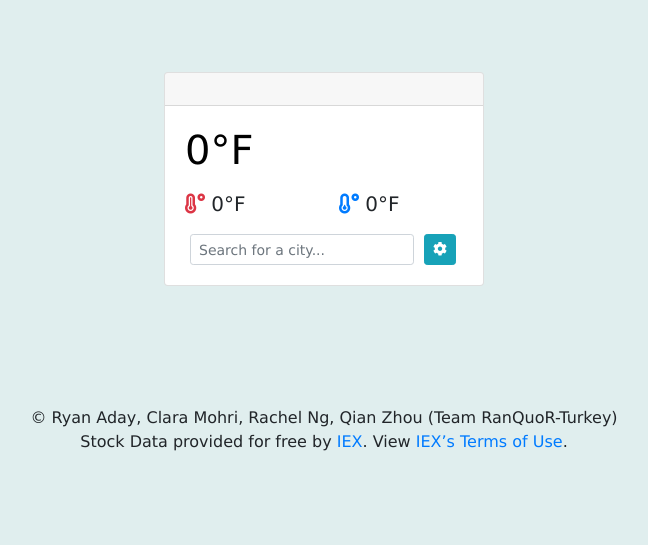
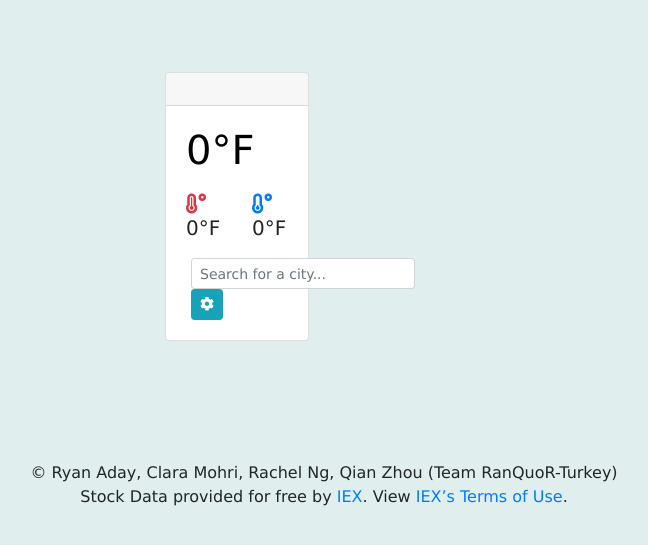
Before and after one commit to ryan-aday/API_Project, a Flask app: template templates/index.html in a window 1280 px wide. Shown: the part 82-627 px from the top of the page, without its empty margins (316-964 px from the left). Run offline with Flask 2, Linux system fonts and the light colour scheme; the template is opened without the code that fills it, so the values that code supplies are empty; some libraries are stand-ins or nearby versions.

Commit message:
Still trying to reformat

```diff
--- a/templates/index.html
+++ b/templates/index.html
@@ -92,8 +92,8 @@
   <div class="d-flex justify-content-center">
     <div class="row">
 
-      <div class="col-sm-3.5">
-        <div class="card" style="width: 20rem;">
+      <div class="col-sm-6">
+        <div class="card">
           <div class="card-header"><h1 style="color:#000000;">{{location}}</h1></div>
           <div class="card-body">
             <!-- CURRENT WEATHER -->
@@ -130,7 +130,7 @@
 
       <!-- NEWS -->
       {%for j in category %}
-      <div class="col-sm-3">
+      <div class="col-sm-6">
         <div class="card" style="width: 18rem;">
           <div class="card-header">
             <!--News category:<br>-->
```
